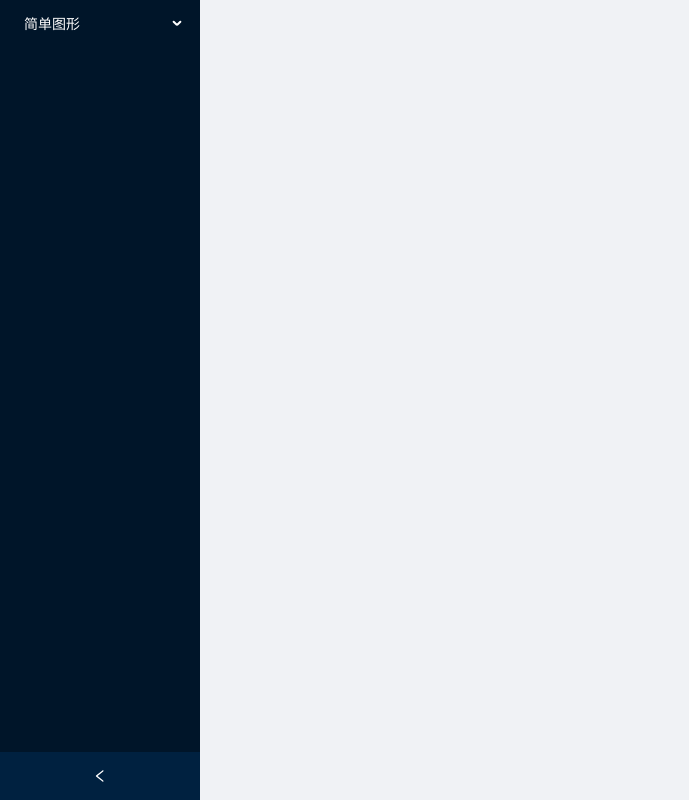
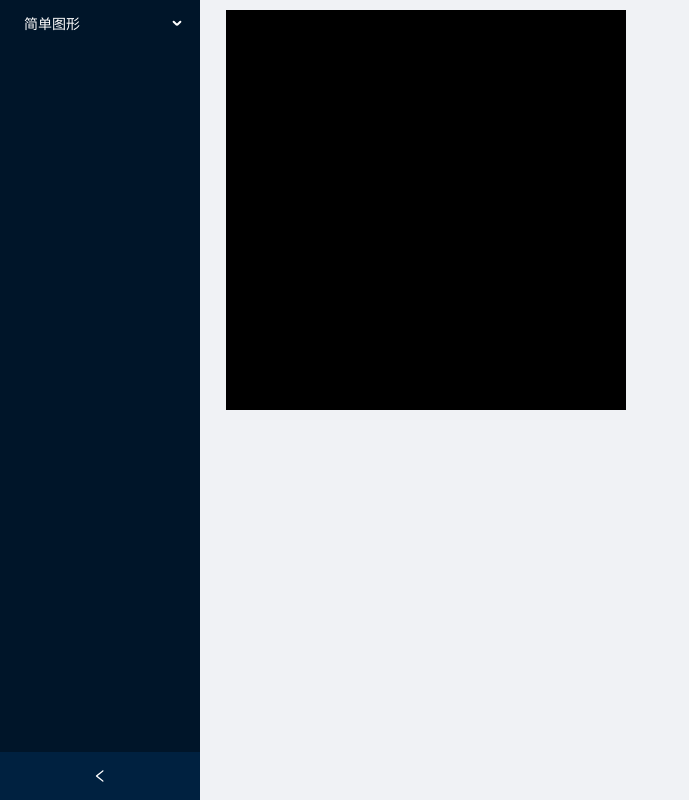
Before and after one commit to sufan89/webgl-react-app, a React app: page /coloredPoint in a window 1280 px wide. Shown: the whole page, without its empty margins (0-689 px from the left). Built offline with nearby package versions, Linux system fonts and the light colour scheme.

Commit message:
绘制多颜色点

```diff
--- /dev/null
+++ b/src/demo/coloredPoint/coloredPoint.js
@@ -0,0 +1,64 @@
+import React from "react";
+import curvegl from "../../curvegl";
+import vertShader from "./shaders/vert.glsl";
+import frageShader from "./shaders/frage.glsl";
+class coloredPoint extends React.Component {
+  constructor(props) {
+    super(props);
+    this.gl = null;
+    this.glNode = null;
+    this.a_Position = null;
+    this.u_FragColor = null;
+    this.g_points = [];
+    this.g_colors = [];
+  }
+  /**
+   * 画布点击事件
+   */
+  curveglClick = (ev) => {
+    let x = ev.clientX;
+    let y = ev.clientY;
+    let rect = ev.target.getBoundingClientRect();
+    x = (x - rect.left - this.glNode.width / 2) / (this.glNode.width / 2);
+    y = (this.glNode.height / 2 - (y - rect.top)) / (this.glNode.height / 2);
+    this.g_points.push([x, y]);
+    if (x >= 0.0 && y >= 0.0) {
+      this.g_colors.push([1.0, 0.0, 0.0, 1.0]);
+    } else if (x < 0.0 && y < 0.0) {
+      this.g_colors.push([0.0, 1.0, 0.0, 1.0]);
+    } else {
+      this.g_colors.push([1.0, 1.0, 1.0, 1.0]);
+    }
+    this.gl.clear(this.gl.COLOR_BUFFER_BIT);
+    for (let i = 0; i < this.g_points.length; i++) {
+      let xy = this.g_points[i];
+      let rgba = this.g_colors[i];
+      this.gl.vertexAttrib3f(this.a_Position, xy[0], xy[1], 0.0);
+      this.gl.uniform4f(this.u_FragColor, rgba[0], rgba[1], rgba[2], rgba[3]);
+      this.gl.drawArrays(this.gl.POINTS, 0, 1);
+    }
+  };
+  componentDidMount() {
+    const { gl, glNode } = curvegl.setupWebGL("clickGl");
+    if (gl) {
+      this.gl = gl;
+      this.glNode = glNode;
+      curvegl.initShaders(gl, vertShader, frageShader);
+      this.a_Position = this.gl.getAttribLocation(
+        this.gl.program,
+        "a_Position"
+      );
+      this.u_FragColor = this.gl.getUniformLocation(
+        this.gl.program,
+        "u_FragColor"
+      );
+      this.glNode.onmousedown = this.curveglClick;
+      this.gl.clearColor(0.0, 0.0, 0.0, 1.0);
+      this.gl.clear(this.gl.COLOR_BUFFER_BIT);
+    }
+  }
+  render() {
+    return <div id="clickGl" style={{ width: "400px", height: "400px" }}></div>;
+  }
+}
+export default coloredPoint;
--- a/src/layout/layout.js
+++ b/src/layout/layout.js
@@ -53,7 +53,6 @@ class GlLayout extends React.Component {
         return null;
       }
     });
-    console.log(routes);
     return (
       <Router>
         <Layout style={{ minHeight: "100vh" }}>
--- a/src/router/index .js
+++ b/src/router/index .js
@@ -1,5 +1,6 @@
 import simplePoint from "../demo/drawPoint/simplePoint";
 import clickAddPoint from "../demo/clickAddPoint/clickAddPoint";
+import coloredPoint from "../demo/coloredPoint/coloredPoint";
 const routers = [
   {
     path: "/simple",
@@ -15,6 +16,11 @@ const routers = [
         path: "/clickAddPoint",
         component: clickAddPoint,
       },
+      {
+        name: "点击绘制多颜色点",
+        path: "/coloredPoint",
+        component: coloredPoint,
+      },
     ],
   },
 ];
```
Also changed, not shown: src/demo/coloredPoint/shaders/frage.glsl (added), src/demo/coloredPoint/shaders/vert.glsl (added).
